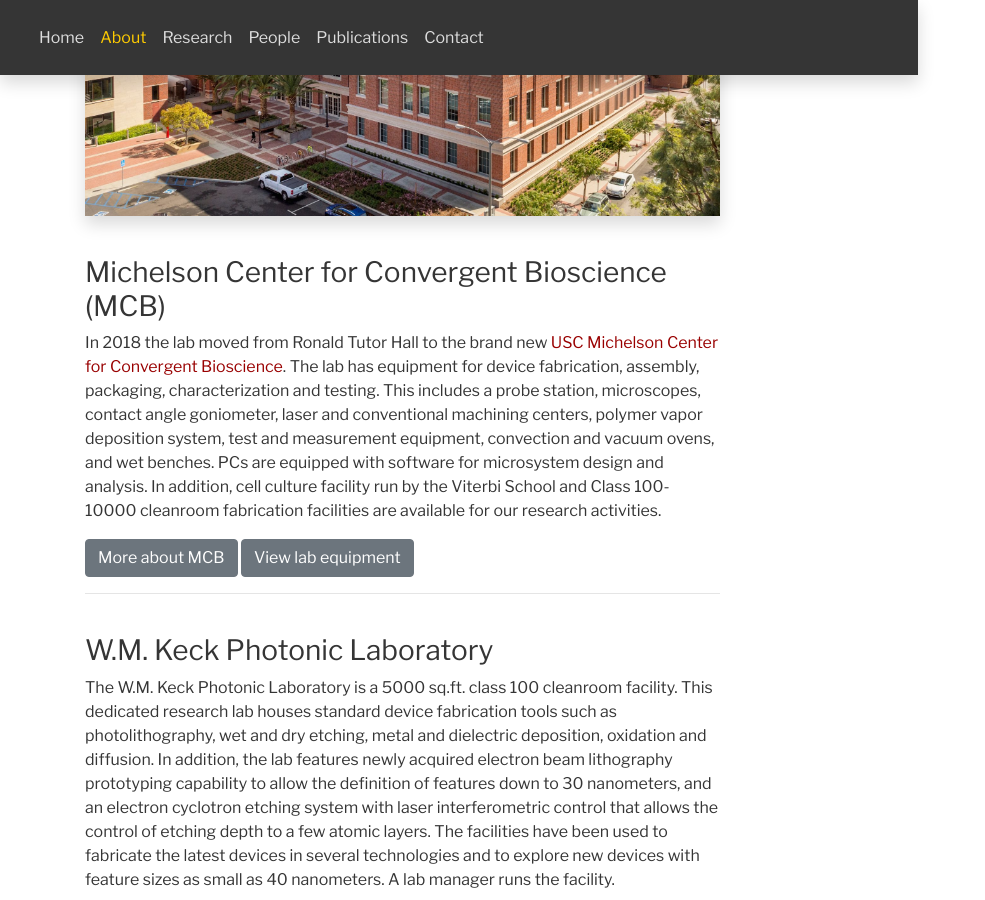
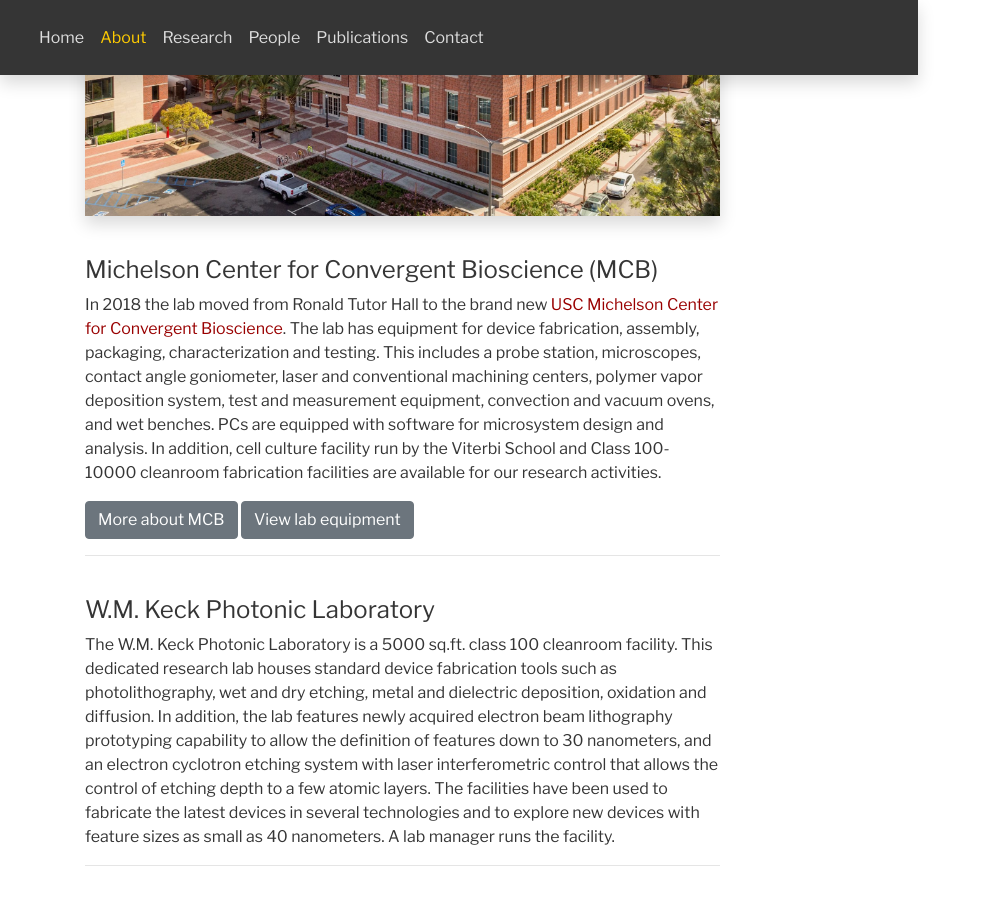
Before and after one commit to uscbiomems/uscbiomems.github.io, a Jekyll site: the page built from about.html, in a window 1280 px wide and 900 px high, scrolled down 753 px. Shown: the whole window, without its empty margins (0-985 px from the left). Built offline with Jekyll 4.4.1, drawn with Linux system fonts in a browser that asks for light colours; comment, search, counter and statistics services are not loaded.

Commit message:
testing broken link to #facilities

```diff
--- a/about.html
+++ b/about.html
@@ -42,7 +42,7 @@
 				    <h2>Facilities</h2>
 				    <img class="shadow" src="/images/Michelson-Hall-jpeg2-by-Gus-Ruelas-e1521066165335.jpg" alt="USC Michelson Center for Convergent Bioscience" style="width:100%; margin-bottom:1rem; margin-top:1rem">
 				    <br><br>
-				    <h3>Michelson Center for Convergent Bioscience (MCB)</h3>
+				    <h4>Michelson Center for Convergent Bioscience (MCB)</h4>
 				    <p>
 				  		In 2018 the lab moved from Ronald Tutor Hall to the brand new <a href="https://michelson.usc.edu" target="_blank">USC Michelson Center for Convergent Bioscience</a>. The lab has equipment for device fabrication, assembly, packaging, characterization and testing. This includes a probe station, microscopes, contact angle goniometer, laser and conventional machining centers, polymer vapor deposition system, test and measurement equipment, convection and vacuum ovens, and wet benches. PCs are equipped with software for microsystem design and analysis. In addition, cell culture facility run by the Viterbi School and Class 100-10000 cleanroom fabrication facilities are available for our research activities.
 				  	</p>
@@ -97,14 +97,14 @@
 
 					<hr>
 					<br>
-					<h3>W.M. Keck Photonic Laboratory</h3>
+					<h4>W.M. Keck Photonic Laboratory</h4>
 					<p>
 						The W.M. Keck Photonic Laboratory is a 5000 sq.ft. class 100 cleanroom facility. This dedicated research lab houses standard device fabrication tools such as photolithography, wet and dry etching, metal and dielectric deposition, oxidation and diffusion. In addition, the lab features newly acquired electron beam lithography prototyping capability to allow the definition of features down to 30 nanometers, and an electron cyclotron etching system with laser interferometric control that allows the control of etching depth to a few atomic layers. The facilities have been used to fabricate the latest devices in several technologies and to explore new devices with feature sizes as small as 40 nanometers. A lab manager runs the facility.
 					</p>
 
 					<hr>
 					<br>
-					<h3>John O'Brien Nanofabrication Laboratory</h3>
+					<h4>John O'Brien Nanofabrication Laboratory</h4>
 					<p>
 						Located in the Michelson Center for Convergent Bioscience, the John O'Brien Nanofabrication Laboratory is set to open in early 2019 and will house state-of-the-art resources for lithography, characterization, imaging and device integration.
 					</p>
@@ -112,7 +112,7 @@
 
 					<hr>
 					<br>
-					<h3>Core Center Excellence in Nano Imaging (CNI)</h3>
+					<h4>Core Center Excellence in Nano Imaging (CNI)</h4>
 					<p>
 						Previously known as the Center for Electron Microscopy and MicroAnalysis (CEMMA), the Core Center Excellence in Nano Imaging will also be located in MCB and provides advanced resources and support for microscopy, spectrometry and sample preparation.
 					</p>
@@ -120,7 +120,7 @@
 
 					<hr>
 					<br>
-					<h3>Viterbi Graduate Student Machine Shop</h3>
+					<h4>Viterbi Graduate Student Machine Shop</h4>
 					<p>
 						In addition to the lab's own machining tools, the Viterbi Graduate Student Machine Shop also offers two mills, a lathe, drill press, band saw and grinder.
 					</p>
--- a/index.html
+++ b/index.html
@@ -20,7 +20,7 @@
     	</ol>
     	<div class="carousel-inner">
       		<div class="carousel-item active">
-       			<a href="{{ site.baseurl }}about.html/#facilities"><img class="first-slide img-responsive" src="{{ site.baseurl }}images/Michelson-Hall-jpeg2-by-Gus-Ruelas-e1521066165335.jpg" alt="USC Michelson Center for Convergent Bioscience"></a>
+       			<a href="{{ site.baseurl }}about.html#facilities"><img class="first-slide img-responsive" src="{{ site.baseurl }}images/Michelson-Hall-jpeg2-by-Gus-Ruelas-e1521066165335.jpg" alt="USC Michelson Center for Convergent Bioscience"></a>
         <!-- <div class="container">
           <div class="carousel-caption text-left">
             <h1>Example headline.</h1>
```
